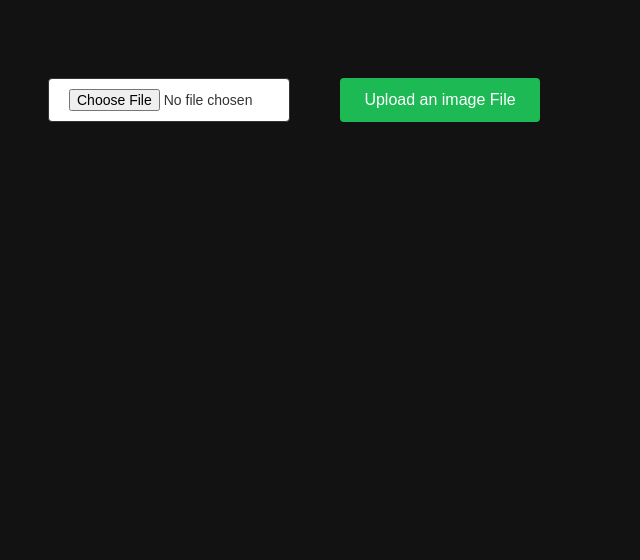
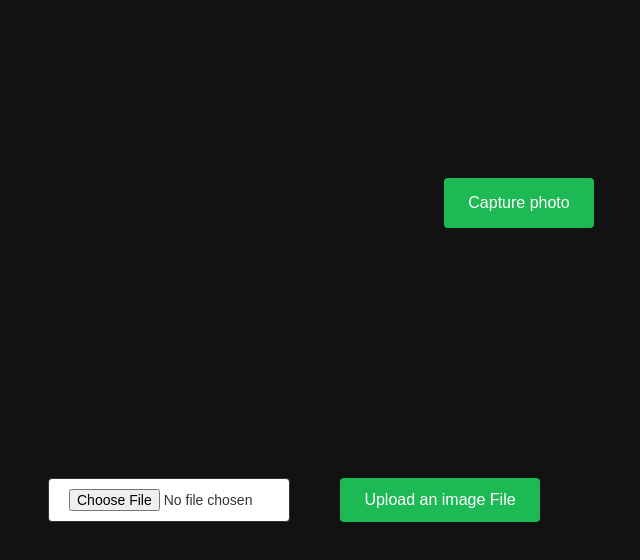
Before and after one commit to jgyfutub/TeamRocketApp, a React (Create React App) app in the folder frontend/: page /imagetotext in a window 1280 px wide. Shown: the top 560 px of the page, without its empty margins (346-986 px from the left). Built offline with nearby package versions, Linux system fonts and the light colour scheme; no server answers.

Commit message:
bugs fixed

```diff
--- a/frontend/src/Pages/Home.js
+++ b/frontend/src/Pages/Home.js
@@ -1,10 +1,17 @@
-import React, { useEffect, useState, useRef  } from 'react'
-import axios from 'axios';
-
+import React from "react";
+import { useNavigate } from "react-router-dom";
 export default function Home(){
-    return (
-        <div>
-
+    const navigate = useNavigate();
+    return(
+        <div >
+            <h1 style={{marginBottom:'50px'}}>Welcome to Home page</h1>
+            <div style={{display:'flex',justifyContent:'center'}}>
+            <div style={{display:'grid',marginInline:'auto'}}>
+            <button onClick={ () => { navigate("/lipreading")}}>Lip reading</button>
+            <button onClick={ () => { navigate("/sounddetector")}}>Predicition of sound</button>
+            <button onClick={ () => { navigate("/imagetotext")}}>Image to text</button>
+            </div>
+            </div>
         </div>
     )
 }
--- a/frontend/src/Pages/imageclassifier.js
+++ b/frontend/src/Pages/imageclassifier.js
@@ -1,39 +1,58 @@
-import React, { useEffect, useState, useRef  } from 'react'
+import React, { useEffect, useState, useRef, useCallback  } from 'react'
 import axios from 'axios'
 import Webcam from "react-webcam";
 
 export default function ImageToText(){
     const [image,setimage]=useState(null)
-    const [imgSrc, setImgSrc] = useState(null)
     const [sentence,setSentence]=useState('')
-    const videoConstraints = {
-        width: 1280,
-        height: 720,
-        facingMode: "user"
-      };
-    //   useEffect(()=>{
-    //     console.log(imgSrc)
-    //   },[imgSrc])
-    //   const WebcamCapture = () => (
-    //     <Webcam
-    //       audio={false}
-    //       height={720}
-    //       screenshotFormat="image/jpeg"
-    //       width={1280}
-    //       videoConstraints={videoConstraints}
-    //     >
-    //       {({ getScreenshot }) => (
-    //         <button
-    //           onClick={() => {
-    //             const imageSrc = getScreenshot()
-    //             setImgSrc(imgSrc)
-    //           }}
-    //         >
-    //           Capture photo
-    //         </button>
-    //       )}
-    //     </Webcam>
-    //   );
+  const [imgSrc, setImgSrc] = useState(null);
+  const WebcamCapture=()=>{
+    const [img, setImg] = useState(null);
+  const webcamRef = useRef(null);
+
+  const videoConstraints = {
+    width: 420,
+    height: 420,
+    facingMode: "user",
+  };
+
+  const capture = useCallback(() => {
+    const imageSrc = webcamRef.current.getScreenshot();
+    setImg(imageSrc);
+  }, [webcamRef]);
+  const SentCaputuredtoFlask=async()=>{
+    const formdata=new FormData()
+    formdata.append('image',img )
+    const result=await axios.post('http://127.0.0.1:5000/upload_captured_image',formdata)
+    setSentence(result.data.result)
+
+  }
+
+
+  return (
+    <div className="Container">
+      {img === null ? (
+        <div style={{display:'flex',flexWrap:'wrap',justifyContent:'center',columnGap:50}}>
+          <Webcam
+            audio={false}
+            mirrored={true}
+            height={400}
+            width={400}
+            ref={webcamRef}
+            screenshotFormat="image/png"
+            videoConstraints={videoConstraints}
+          />
+          <button onClick={capture} style={{width:150,height:50,marginTop:'10%'}}>Capture photo</button>
+        </div>
+      ) : (
+        <div style={{display:'flex',flexWrap:'wrap',justifyContent:'center',columnGap:50}}>
+          <img src={img} alt="screenshot" />
+          <button onClick={SentCaputuredtoFlask} style={{width:150,height:50,marginTop:'10%'}}>Upload to model</button>
+        </div>
+      )}
+    </div>
+  );
+  }
 
     const TextToSpeech = ({ text }) => {
         const [isPaused, setIsPaused] = useState(false);
@@ -97,7 +116,7 @@ export default function ImageToText(){
         setSentence(result.data.result)
     }
     return (<div>
-    {/* <WebcamCapture/> */}
+    <WebcamCapture/>
     <img src={imgSrc}/>
     <div style={{display:'flex',flexWrap:'wrap',justifyContent:'center'}}>
                 <input type="file" onChange={handleFileChange} style={{width:200,marginRight:50}} />
--- a/frontend/src/Pages/main.js
+++ b/frontend/src/Pages/main.js
@@ -5,14 +5,14 @@ export default function Mainpage(){
     const mimeType='video/webm'
 
     const [permission, setPermission]=useState(false)
-    const media=useRef(null)
+    const mediaRec=useRef(null)
     const Feed=useRef(null)
     const [recording, setRecording]=useState("inactive")
     const [stream, setStream]=useState(null)
     const [video, setVideo]=useState([])
     const [recorded, setRecorded]=useState(null)
     const [file, setFile]=useState(null)
-    const [Blob, setBlob]=useState(null)
+    const [Blobs, setBlob]=useState(null)
     const [sentence,setSentence]=useState('')
 
     const handleFileChange=(e)=>{
@@ -125,10 +125,10 @@ export default function Mainpage(){
           const startRecording = async () => {
               setRecording("recording");
               const media = new MediaRecorder(stream, { mimeType });
-              media.current = media;
-              media.current.start();
+              mediaRec.current = media;
+              mediaRec.current.start();
               let localVideoChunks = [];
-              media.current.ondataavailable = (event) => {
+              mediaRec.current.ondataavailable = (event) => {
                   if (typeof event.data === "undefined") return;
                   if (event.data.size === 0) return;
                   localVideoChunks.push(event.data);
@@ -139,8 +139,8 @@ export default function Mainpage(){
           const stopRecording =  () => {
               setPermission(false);
               setRecording("inactive");
-              media.current.stop();
-              media.current.onstop = async () => {
+              mediaRec.current.stop();
+              mediaRec.current.onstop = async () => {
                   const videoBlob = new Blob(video, { type: 'video/mpeg'});
                   const formData = new FormData();
                   formData.append('video',videoBlob);
@@ -177,7 +177,7 @@ export default function Mainpage(){
 				) : null}
 			</div>
             <div>
-                <input type="file" onChange={handleFileChange} />
+                <input type="file" onChange={handleFileChange} style={{width:200,marginRight:50}}  />
                 <button onClick={handleUpload}>Upload an MPG file</button>
             </div>
             <p>{sentence}</p>
--- a/frontend/src/Pages/soundclassifier.js
+++ b/frontend/src/Pages/soundclassifier.js
@@ -105,7 +105,7 @@ export default function SoundClassifier(){
 					) : null}
 				</div>
         <div>
-                <input type="file" onChange={handleFileChange} />
+                <input type="file" onChange={handleFileChange} style={{width:200,marginRight:50}} />
                 <button onClick={handleUpload}>Upload an WAV file</button>
         </div>
         {
```
Also changed, not shown: 1 other file (tests, documents, lock files or other folders).
